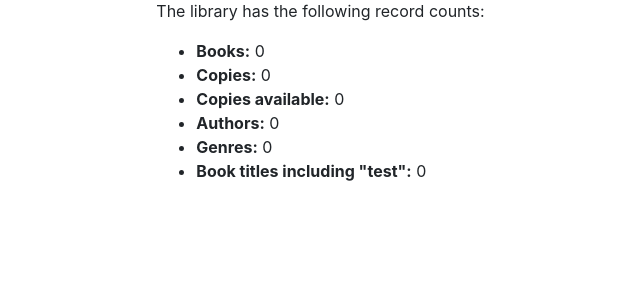
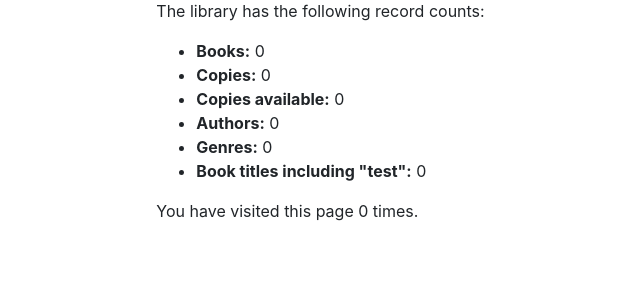
Before and after one commit to Sam4400/LocalLibrary, a Django app: page /catalog/ in a window 1280 px wide. Shown: the part 143-443 px from the top of the page, without its empty margins (72-712 px from the left). Run offline with Django 3.2, Linux system fonts and the light colour scheme; data that the repository does not hold is empty; some libraries are stand-ins or nearby versions.

Commit message:
Tutorial Part 7 Complete
Signed-off-by: Sam Farley <sam4400@gmail.com>

```diff
--- a/catalog/templates/index.html
+++ b/catalog/templates/index.html
@@ -16,4 +16,6 @@
     <li><strong>Genres:</strong> {{ num_genres }}</li>
     <li><strong>Book titles including "test":</strong> {{ num_books_test }}</li>
   </ul>
+
+    <p>You have visited this page {{ num_visits }}{% if num_visits == 1 %} time{% else %} times{% endif %}.</p>
 {% endblock %}
--- a/catalog/views.py
+++ b/catalog/views.py
@@ -26,13 +26,18 @@ def index(request):
     # Books that contain Test
     num_books_test = Book.objects.filter(title__contains='test').count()
 
+    # Number of visits to this view, as counted in the session variable.
+    num_visits = request.session.get('num_visits', 0)
+    request.session['num_visits'] = num_visits + 1
+
     context = {
         'num_books': num_books,
         'num_instances': num_instances,
         'num_instances_available': num_instances_available,
         'num_authors': num_authors,
         'num_genres': num_genres,
-        'num_books_test': num_books_test
+        'num_books_test': num_books_test,
+        'num_visits': num_visits,
     }
 
     # Render the HTML template index.html with the data in the context variable
```
